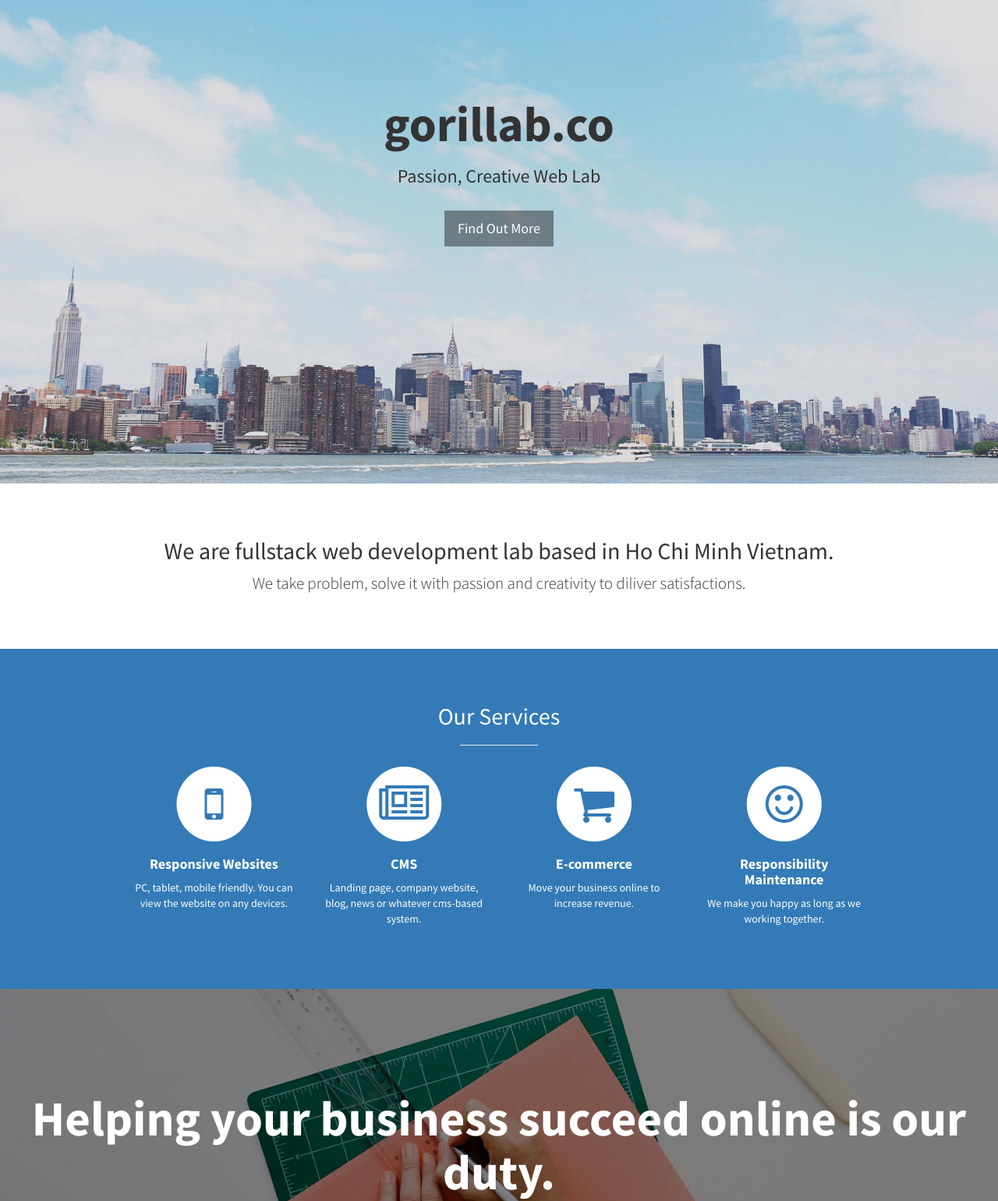
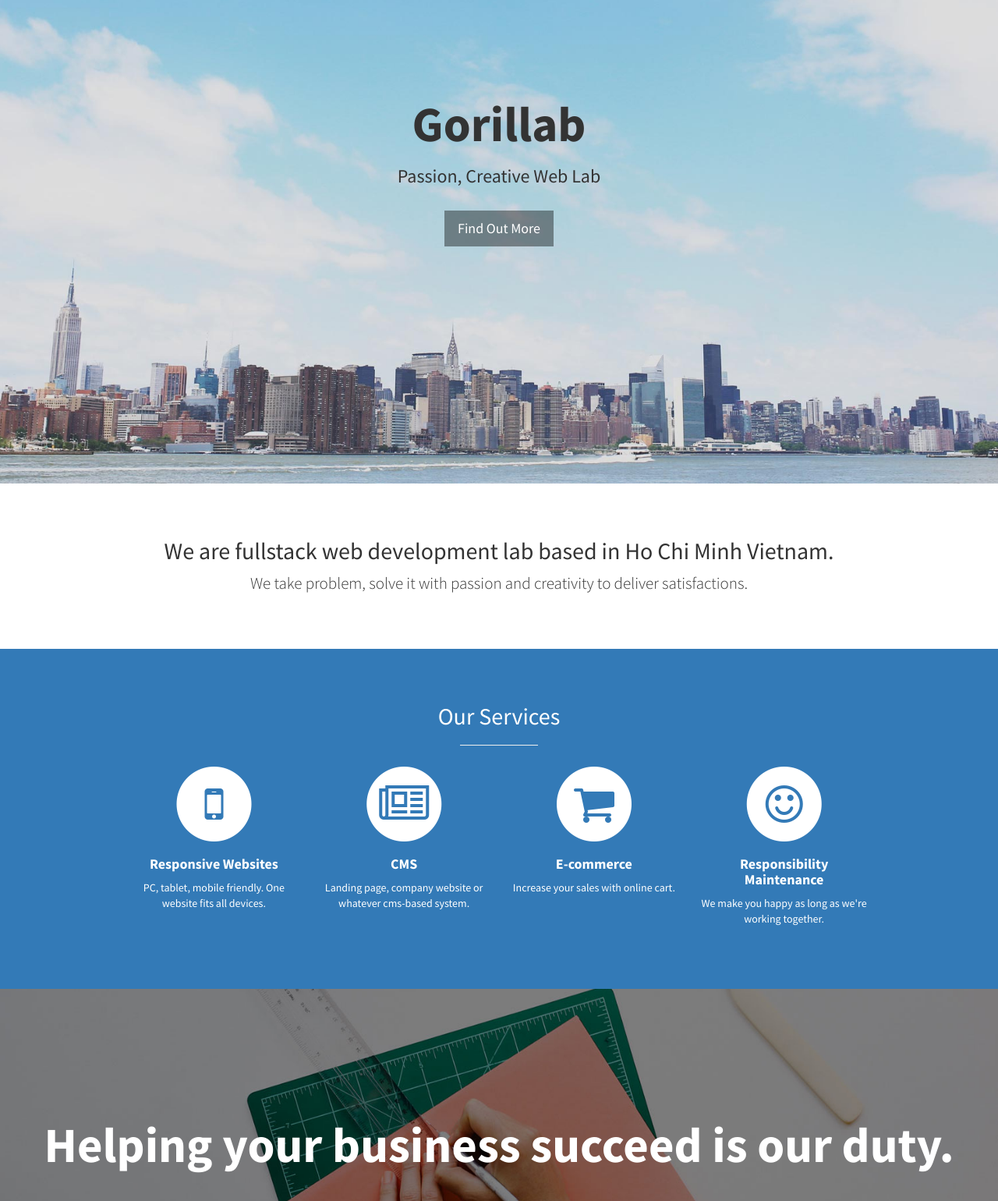
Before and after one commit to gorillab/gorillab.github.io, a plain HTML site: page index.html in a window 1280 px wide. Shown: the part 180-1720 px from the top of the page at 78% size. Drawn offline with Linux system fonts and the light colour scheme.

Commit message:
update content

```diff
--- a/index.html
+++ b/index.html
@@ -5,15 +5,14 @@
     <meta http-equiv="X-UA-Compatible" content="IE=edge">
     <meta name="viewport" content="width=device-width, initial-scale=1, maximum-scale=1">
     <meta name="description" content="We are fullstack web development lab based in Ho Chi Minh Vietnam.">
-    <meta name="keywords" content="web, mobile, fullstack, developer, gorillab, ho chi minh, vietnam">
-    <meta name="author" content="Phat Pham <me@phatpham.com>">
-    <title>Passion, Creative Web Lab - gorillab.co</title>
+    <meta name="keywords" content="web, website, mobile, fullstack, software, developer, gorillab, gorillab.co, saigon, ho chi minh, vietnam">
+    <title>Passion, Creative Web Lab - Gorillab</title>
     <!-- Meta Tags -->
     <meta property="og:locale" content="en_US" />
     <meta property="og:type" content="website" />
-    <meta property="og:url" content="http://gorillab.co/" />
-    <meta property="og:title" content="Passion, Creative Web Lab - gorillab.co" />
-    <meta property="og:site_name" content="gorillab.co" />
+    <meta property="og:url" content="http://gorillab.co" />
+    <meta property="og:title" content="Passion, Creative Web Lab - Gorillab" />
+    <meta property="og:site_name" content="Gorillab" />
     <meta property="og:description" content="We are fullstack web development lab based in Ho Chi Minh Vietnam." />
     <!-- Bootstrap Core CSS -->
     <link href="css/bootstrap.min.css" rel="stylesheet">
@@ -36,7 +35,7 @@
         <ul class="sidebar-nav">
             <a id="menu-close" href="#" class="btn btn-light btn-lg pull-right toggle"><i class="fa fa-times"></i></a>
             <li class="sidebar-brand">
-                <a href="#top" onclick=$ ( "#menu-close").click();>gorillab.co</a>
+                <a href="#top" onclick=$ ( "#menu-close").click();>Gorillab</a>
             </li>
             <li>
                 <a href="#top" onclick=$ ( "#menu-close").click();>Home</a>
@@ -58,7 +57,7 @@
     <!-- Header -->
     <header id="top" class="header">
         <div class="text-vertical-center">
-            <h1>gorillab.co</h1>
+            <h1>Gorillab</h1>
             <h3>Passion, Creative Web Lab</h3>
             <br>
             <a href="#about" class="btn btn-dark btn-lg">Find Out More</a>
@@ -70,7 +69,7 @@
             <div class="row">
                 <div class="col-lg-12 text-center">
                     <h2>We are fullstack web development lab based in Ho Chi Minh Vietnam.</h2>
-                    <p class="lead">We take problem, solve it with passion and creativity to diliver satisfactions.</p>
+                    <p class="lead">We take problem, solve it with passion and creativity to deliver satisfactions.</p>
                 </div>
             </div>
             <!-- /.row -->
@@ -95,7 +94,7 @@
                                 <h4>
                                     <strong>Responsive Websites</strong>
                                 </h4>
-                                <p>PC, tablet, mobile friendly. You can view the website on any devices.</p>
+                                <p>PC, tablet, mobile friendly. One website fits all devices.</p>
                             </div>
                         </div>
                         <div class="col-md-3 col-sm-6">
@@ -107,7 +106,7 @@
                                 <h4>
                                     <strong>CMS</strong>
                                 </h4>
-                                <p>Landing page, company website, blog, news or whatever cms-based system.</p>
+                                <p>Landing page, company website or whatever cms-based system.</p>
                             </div>
                         </div>
                         <div class="col-md-3 col-sm-6">
@@ -119,7 +118,7 @@
                                 <h4>
                                     <strong>E-commerce</strong>
                                 </h4>
-                                <p>Move your business online to increase revenue.</p>
+                                <p>Increase your sales with online cart.</p>
                             </div>
                         </div>
                         <div class="col-md-3 col-sm-6">
@@ -131,7 +130,7 @@
                                 <h4>
                                     <strong>Responsibility Maintenance</strong>
                                 </h4>
-                                <p>We make you happy as long as we working together.</p>
+                                <p>We make you happy as long as we're working together.</p>
                             </div>
                         </div>
                     </div>
@@ -146,7 +145,7 @@
     <!-- Callout -->
     <aside class="callout">
         <div class="text-vertical-center">
-            <h1>Helping your business succeed online is our duty.</h1>
+            <h1>Helping your business succeed is our duty.</h1>
         </div>
     </aside>
     <!-- Portfolio -->
@@ -198,7 +197,7 @@
         <div class="container">
             <div class="row">
                 <div class="col-lg-12 text-center">
-                    <h3>Don't hesitage to reach us!</h3>
+                    <h3>Drop us an email and we will get back to you soon.</h3>
                 </div>
             </div>
         </div>
@@ -208,12 +207,12 @@
         <div id="contact" class="container">
             <div class="row">
                 <div class="col-lg-10 col-lg-offset-1 text-center">
-                    <h4><strong>gorillab.co</strong>
+                    <h4><strong>Gorillab</strong>
                     </h4>
                     <p>Ho Chi Minh, Vietnam</p>
                     <ul class="list-unstyled">
                         <li><i class="fa fa-phone fa-fw"></i> +84 933 131 069</li>
-                        <li><i class="fa fa-envelope-o fa-fw"></i> <a href="mailto:name@example.com">gorillab.co@gmail.com</a>
+                        <li><i class="fa fa-envelope-o fa-fw"></i> <a href="mailto:name@example.com">hello@gorillab.co</a>
                         </li>
                     </ul>
                     <br>
```
